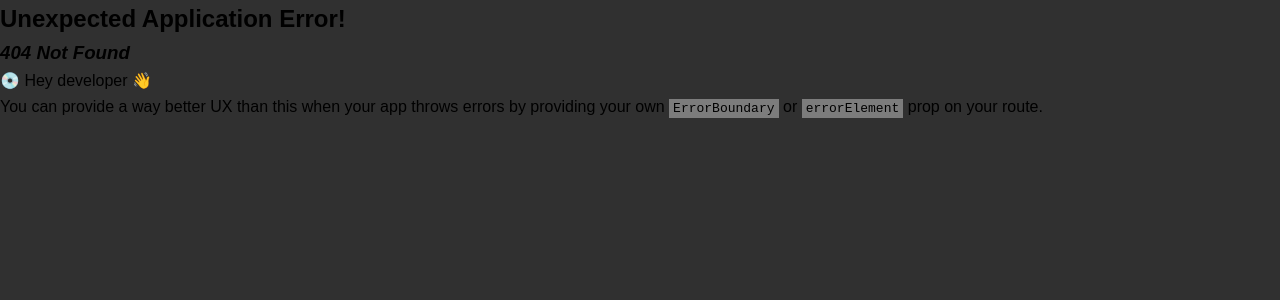
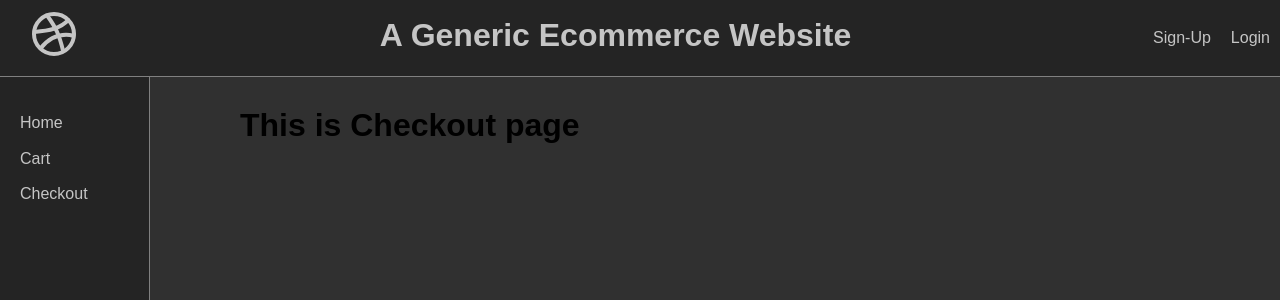
Before and after one commit to Nagul75/Shopping-Cart, a React (Vite) app in the folder Shopping-Cart/: page /checkout in a window 1280 px wide. Before the commit this address had no page. Shown: the top 300 px of the page. Built offline with nearby package versions, Linux system fonts and the light colour scheme.

Commit message:
Set up Routing for Cart, Home and Checkout

```diff
--- /dev/null
+++ b/Shopping-Cart/src/Components/Cart.jsx
@@ -0,0 +1,7 @@
+export default function Cart() {
+    return(
+        <>
+            <h1>This is Cart page</h1>
+        </>
+    )
+}
--- /dev/null
+++ b/Shopping-Cart/src/Components/Checkout.jsx
@@ -0,0 +1,7 @@
+export default function Checkout() {
+    return(
+        <>
+            <h1>This is Checkout page</h1>
+        </>
+    )
+}
--- a/Shopping-Cart/src/Components/Home.jsx
+++ b/Shopping-Cart/src/Components/Home.jsx
@@ -1,11 +1,12 @@
 import "../Styles/Home.css"
 import { Dribbble } from 'lucide-react'
+import { Outlet, Link } from "react-router-dom"
 
 export default function Home() {
     return(
         <>
             <header class="header">
-                <div><Dribbble size={48}/></div>
+                <div className="icon"><Dribbble size={48}/></div>
                 <h1>A Generic Ecommerce Website</h1>
                 <div className="links">
                     <a href="#">Sign-Up</a>
@@ -16,21 +17,15 @@ export default function Home() {
             <aside className="sidebar">
                 <nav>
                 <ul>
-                    <li><a href="#">Home</a></li>
-                    <li><a href="#">Cart</a></li>
-                    <li><a href="#">Checkout</a></li>
+                    <li><Link to={"/"}>Home</Link></li>
+                    <li><Link to={"/cart"}>Cart</Link></li>
+                    <li><Link to={"/checkout"}>Checkout</Link></li>
                 </ul>
                 </nav>
             </aside>
 
             <main className="content">
-                <h2>Main Content Area</h2>
-                <p>Lorem ipsum dolor sit amet, consectetur adipiscing elit. Phasellus viverra risus vitae nunc gravida, eu tincidunt leo fermentum.</p>
-                <p>Scroll down to see how the sidebar and header remain fixed!</p>
-                <p>More content...</p>
-                <p>More content...</p>
-                <p>More content...</p>
-                <p>More content...</p>
+                <Outlet/>
             </main>
         </>
     )
--- /dev/null
+++ b/Shopping-Cart/src/Components/Products.jsx
@@ -0,0 +1,7 @@
+export default function Products() {
+    return(
+        <>
+            <h1>This is Products Page</h1>
+        </>
+    )
+}
--- a/Shopping-Cart/src/Router.jsx
+++ b/Shopping-Cart/src/Router.jsx
@@ -1,9 +1,18 @@
+import { Children } from "react";
 import Home from "./Components/Home";
+import Products from "./Components/Products";
+import Cart from "./Components/Cart"
+import Checkout from "./Components/Checkout";
 
 const router = [
     {
         path: "/",
-        element: <Home/>
+        element: <Home/>,
+        children: [
+            {index: true, element: <Products/> },
+            {path: "cart", element: <Cart/>},
+            {path: "checkout", element: <Checkout/>},
+        ]
     }
 ]
 
--- a/Shopping-Cart/src/Styles/Home.css
+++ b/Shopping-Cart/src/Styles/Home.css
@@ -19,6 +19,10 @@ body {
     background-color: #242424;
 }
 
+.header .icon {
+    margin-left: 20px;
+}
+
 .links {
     display: flex;
     justify-content: center;
@@ -33,6 +37,10 @@ body {
 
 .links a:hover {
     text-decoration: underline;
+}
+
+.links:nth-child(2) {
+    margin-right: 20px;
 }
 
 .header h1 {
```
